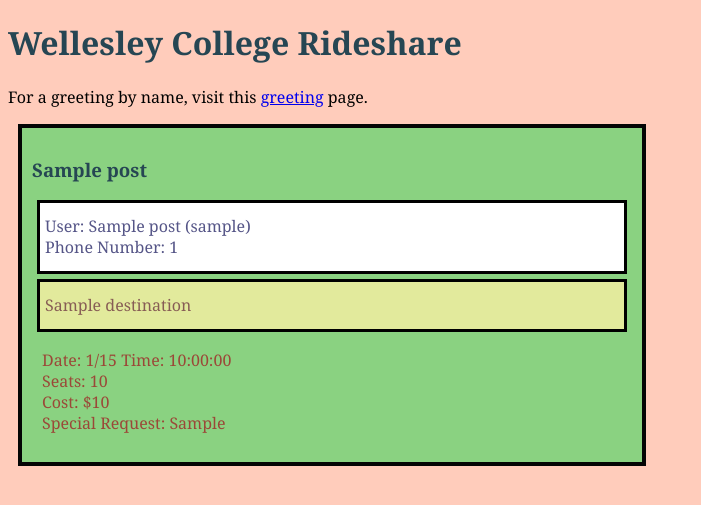
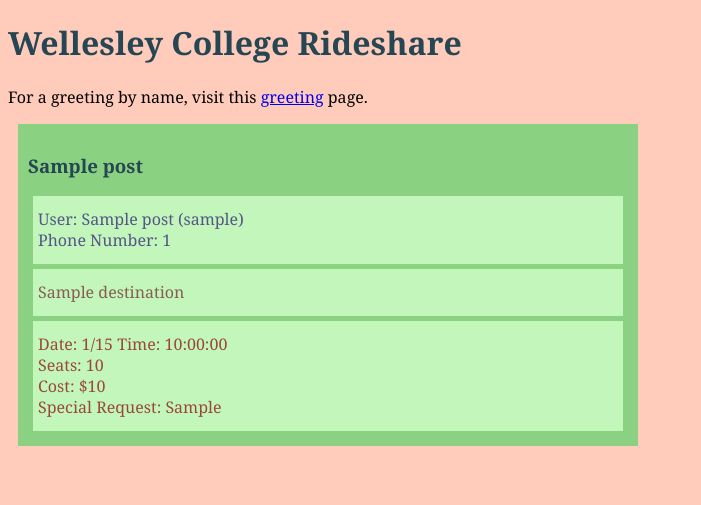
Before and after one commit to daisyhollifield/rideshare, a Python web app: template flask/templates/main.html in a window 1280 px wide. Shown: the part 48-553 px from the top of the page, without its empty margins (0-701 px from the left). Run offline with Jinja, Linux system fonts and the light colour scheme; the template is opened without the code that fills it: most values are stand-ins (such as "Sample title", 1, 10 or a date in 2020).

Commit message:
added different colors to posts in queue

```diff
--- a/flask/static/style.css
+++ b/flask/static/style.css
@@ -15,37 +15,38 @@ HTML {
     color: var(--color-hilite);
     font-style: italic;
 }
-.driver-block{
+
+.post-block {
+    width: 600px;
+    padding: 10px;
+    margin: 10px;
+  }
+
+#driver-block{
     color:rgb(85, 85, 135);
-    background-color: white;
-    border: 3px solid black;
-    margin: 5px;
-    padding: 5px;
-    line-height: 5px;
 }
 
-.destination-block{
+#destination-block{
     color:rgb(135, 93, 85);
-    background-color: rgb(226, 234, 156);
-    border: 3px solid black;
+}
+
+#ride-block{
+    color:rgb(155, 72, 56);
+}
+
+.driver-info-block{
     margin: 5px;
+    background-color: #caf4ed;
     line-height: 5px;
     padding: 5px;
 }
 
-.ride-info{
-    color:rgb(155, 72, 56);
+.rider-info-block{
     margin: 5px;
+    background-color: #c2f6bb;
     line-height: 5px;
     padding: 5px;
 }
-
-.post-block {
-    width: 600px;
-    border: 4px solid #040505;
-    padding: 10px;
-    margin: 10px;
-  }
 
 #offering{
     background-color: #97d1ca;
@@ -54,6 +55,9 @@ HTML {
 #seeking{
     background-color: #8ad281;
 }
+
+
+
 body {background-color: #FFCCBB;}
 
 h1 {
--- a/flask/templates/main.html
+++ b/flask/templates/main.html
@@ -12,14 +12,26 @@
 <div class ="post-block" id = "seeking">
 {% endif %}
     <h3>{{post.title}}</h3>
-    <div class="driver-block">
+    {% if post.type == "offering" %}
+    <div class="driver-info-block" id="driver-block">
+    {% else %}
+    <div class="rider-info-block" id="driver-block">
+    {% endif %}
         <p>User: {{post.name}} ({{post.username}})</p>
         <p>Phone Number: {{post.phone_number}}</p>
     </div>
-    <div class="destination-block">
+    {% if post.type == "offering" %}
+    <div class="driver-info-block" id="destination-block">
+    {% else %}
+    <div class="rider-info-block" id="destination-block">
+    {% endif %}
         <p>{{post.destination}}</p>
     </div>
-    <div class="ride-info">
+    {% if post.type == "offering" %}
+    <div class ="driver-info-block" id="ride-block">
+    {% else %}
+    <div class ="rider-info-block" id="ride-block">
+    {% endif %}
         <p>Date: {{post.time.month}}/{{post.time.day}} Time: {{post.time.time()}} </p>
         <p>Seats: {{post.seats}}</p>
         <p>Cost: ${{post.cost}}</p>
```
